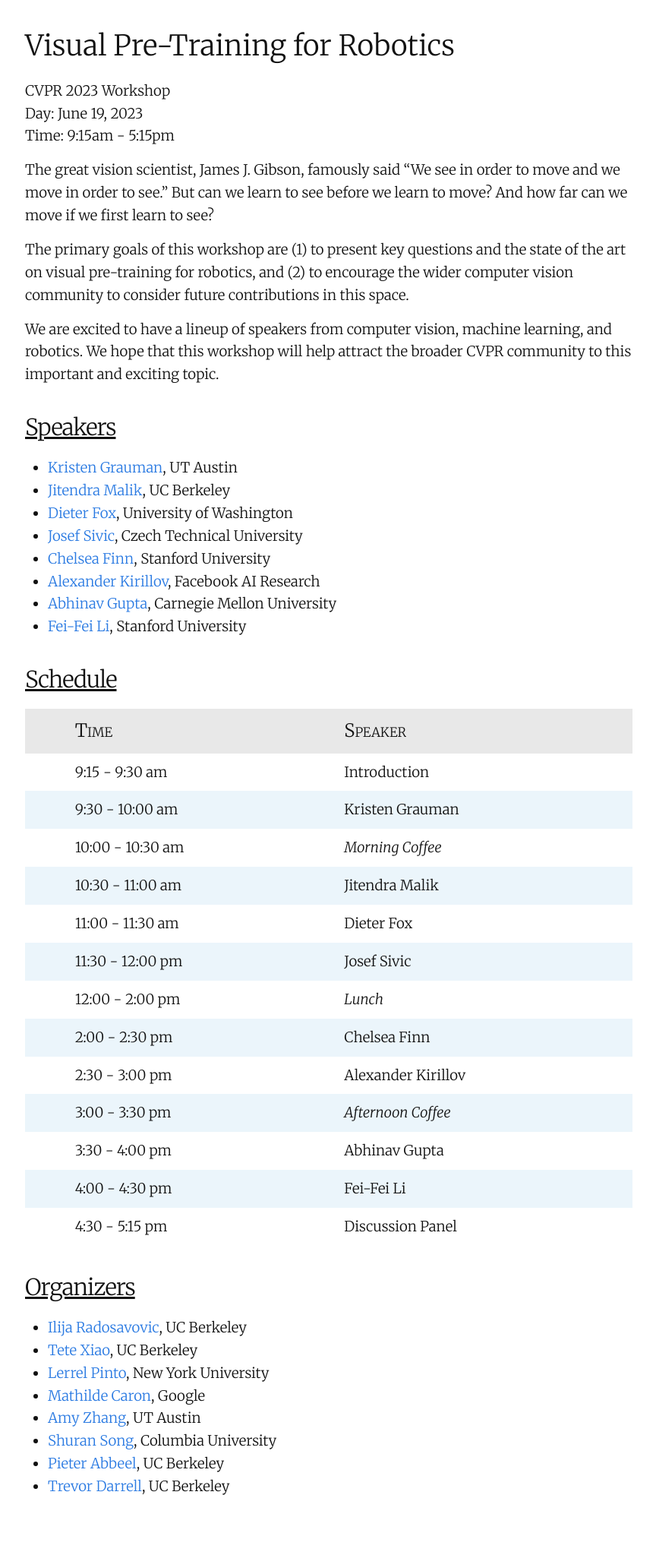
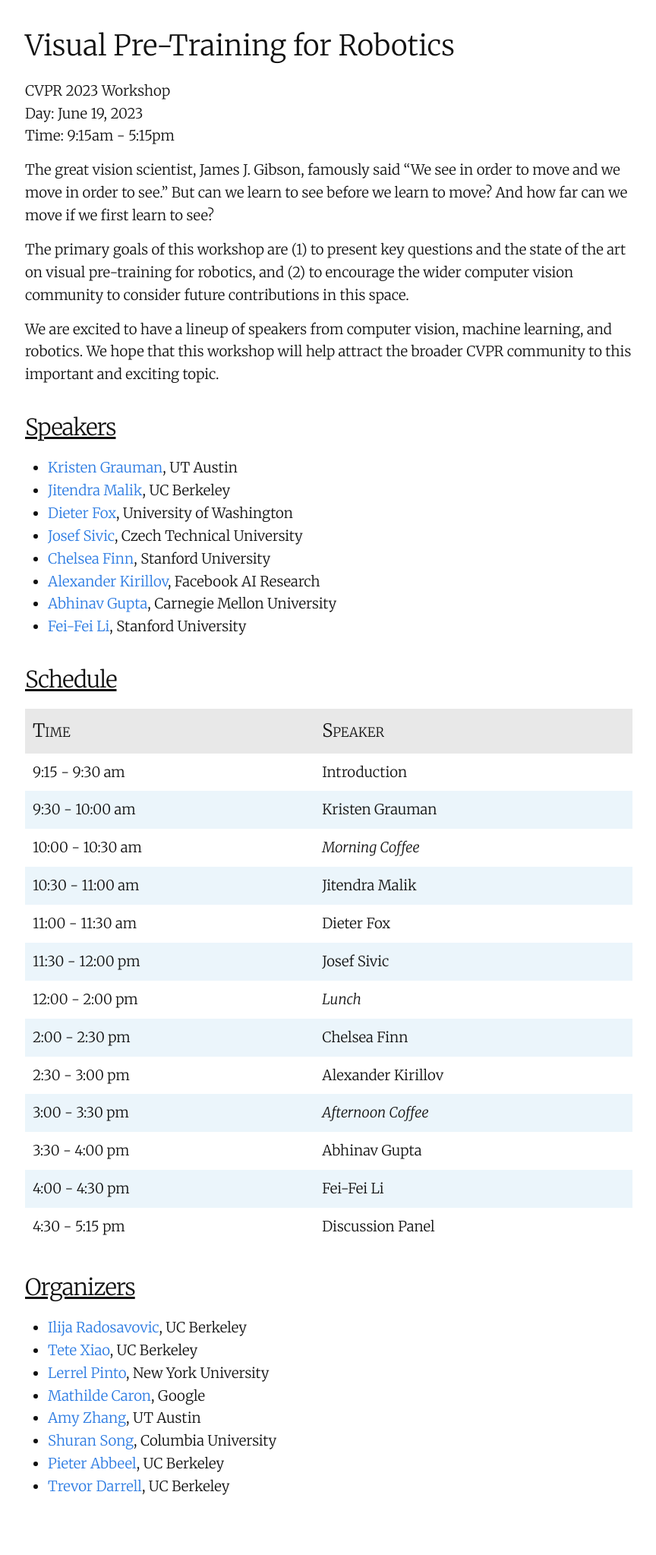
Before and after one commit to vispr-workshop/vispr-workshop.github.io, a Jekyll site: the page built from index.md, in a window 1280 px wide. Shown: the whole page at 76% size, without its empty margins (207-1071 px from the left). Built offline with Jekyll 4.4.1, drawn with Linux system fonts in a browser that asks for light colours; our own code applies the rules of GitHub Pages for plain Markdown files.

```diff
--- a/index.md
+++ b/index.md
@@ -27,21 +27,21 @@ We are excited to have a lineup of speakers from computer vision, machine learni
 
 ## Schedule
 
-| | Time  | Speaker  |
-|-|-|-|
-|   | 9:15 - 9:30 am | Introduction |
-|   | 9:30 - 10:00 am | Kristen Grauman |
-|   | 10:00 - 10:30 am | *Morning Coffee*
-|   | 10:30 - 11:00 am | Jitendra Malik |
-|   | 11:00 - 11:30 am | Dieter Fox |
-|   | 11:30 - 12:00 pm | Josef Sivic |
-|   | 12:00 - 2:00 pm | *Lunch*
-|   | 2:00 - 2:30 pm | Chelsea Finn |
-|   | 2:30 - 3:00 pm | Alexander Kirillov |
-|   | 3:00 - 3:30 pm | *Afternoon Coffee*
-|   | 3:30 - 4:00 pm | Abhinav Gupta |
-|   | 4:00 - 4:30 pm | Fei-Fei Li |
-|   | 4:30 - 5:15 pm | Discussion Panel |
+| Time  | Speaker  |
+|-|-|
+| 9:15 - 9:30 am | Introduction |
+| 9:30 - 10:00 am | Kristen Grauman |
+| 10:00 - 10:30 am | *Morning Coffee*
+| 10:30 - 11:00 am | Jitendra Malik |
+| 11:00 - 11:30 am | Dieter Fox |
+| 11:30 - 12:00 pm | Josef Sivic |
+| 12:00 - 2:00 pm | *Lunch*
+| 2:00 - 2:30 pm | Chelsea Finn |
+| 2:30 - 3:00 pm | Alexander Kirillov |
+| 3:00 - 3:30 pm | *Afternoon Coffee*
+| 3:30 - 4:00 pm | Abhinav Gupta |
+| 4:00 - 4:30 pm | Fei-Fei Li |
+| 4:30 - 5:15 pm | Discussion Panel |
 
 ## Organizers
 
```
